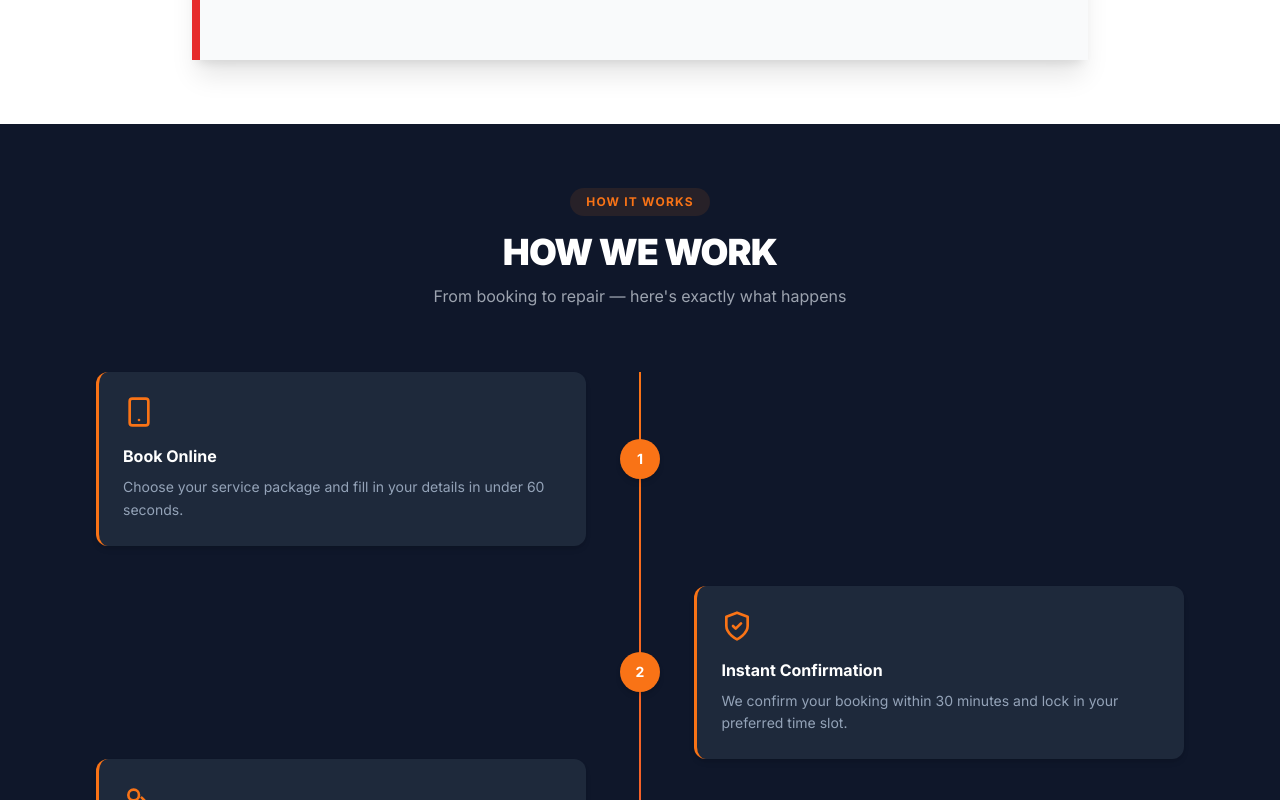
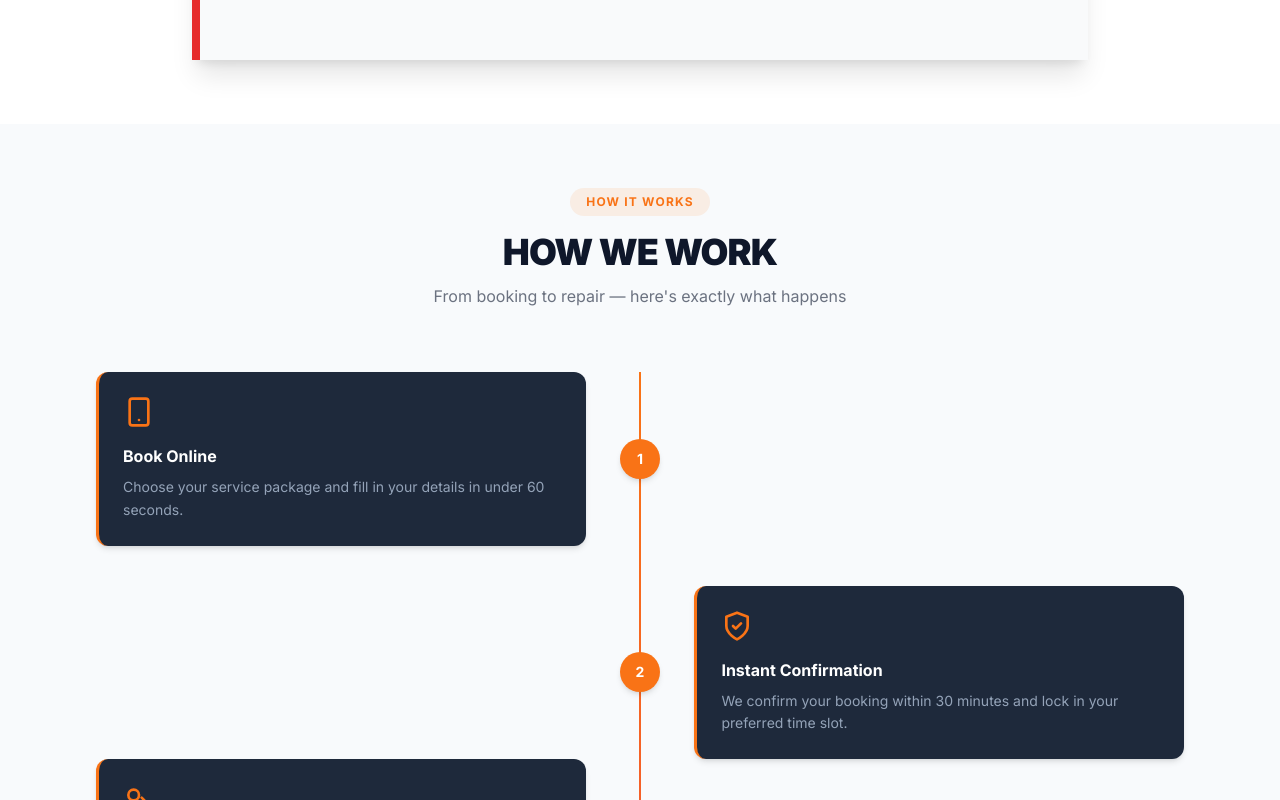
Before and after one commit to fixwheel-app/FIXWHEEL, a Next.js app in the folder frontend/: page / in a window 1280 px wide. Shown: the part 1860-2660 px from the top of the page. Built offline with nearby package versions, Linux system fonts and the light colour scheme.

Commit message:
Update background color of How We Work section to light theme

```diff
--- a/frontend/app/page.tsx
+++ b/frontend/app/page.tsx
@@ -184,13 +184,13 @@ export default function Home() {
       {/* ════════════════════════════════════════════════════════════════════
           🟠  OUR PROCESS
       ════════════════════════════════════════════════════════════════════ */}
-      <section id="process" className="py-10 md:py-16 bg-[#0F172A]">
+      <section id="process" className="py-10 md:py-16 bg-[#F8FAFC]">
         <div className="max-w-6xl mx-auto px-4 md:px-8">
           {/* Heading */}
           <div className="text-center mb-10 md:mb-16">
             <span className="inline-block bg-[#F97316]/10 text-[#F97316] text-xs font-bold uppercase tracking-widest px-4 py-1.5 rounded-full mb-4">How It Works</span>
-            <h2 className="text-2xl md:text-4xl font-black uppercase text-white tracking-tight mb-3">How We Work</h2>
-            <p className="text-gray-400 text-sm md:text-base max-w-xl mx-auto">From booking to repair — here's exactly what happens</p>
+            <h2 className="text-2xl md:text-4xl font-black uppercase text-[#0F172A] tracking-tight mb-3">How We Work</h2>
+            <p className="text-gray-500 text-sm md:text-base max-w-xl mx-auto">From booking to repair — here's exactly what happens</p>
           </div>
 
           {/* Timeline */}
```
